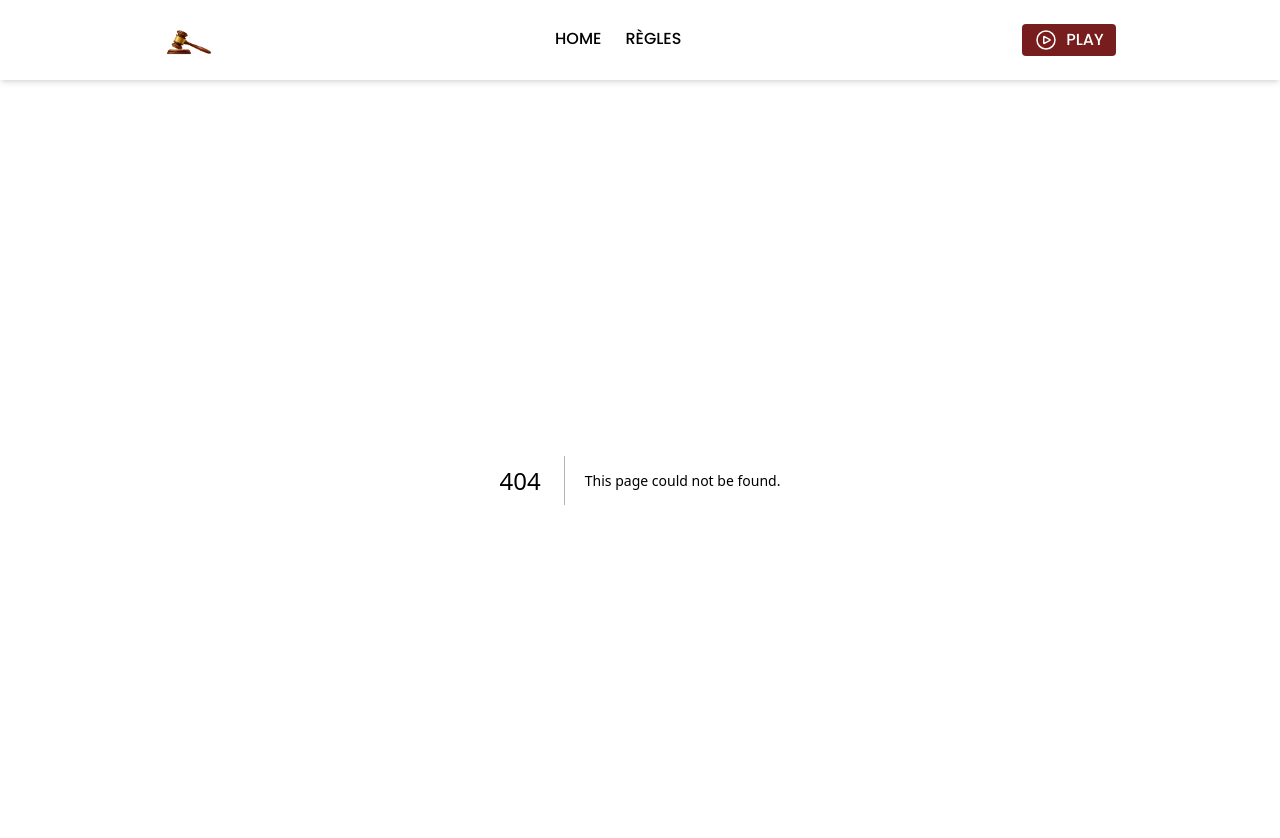
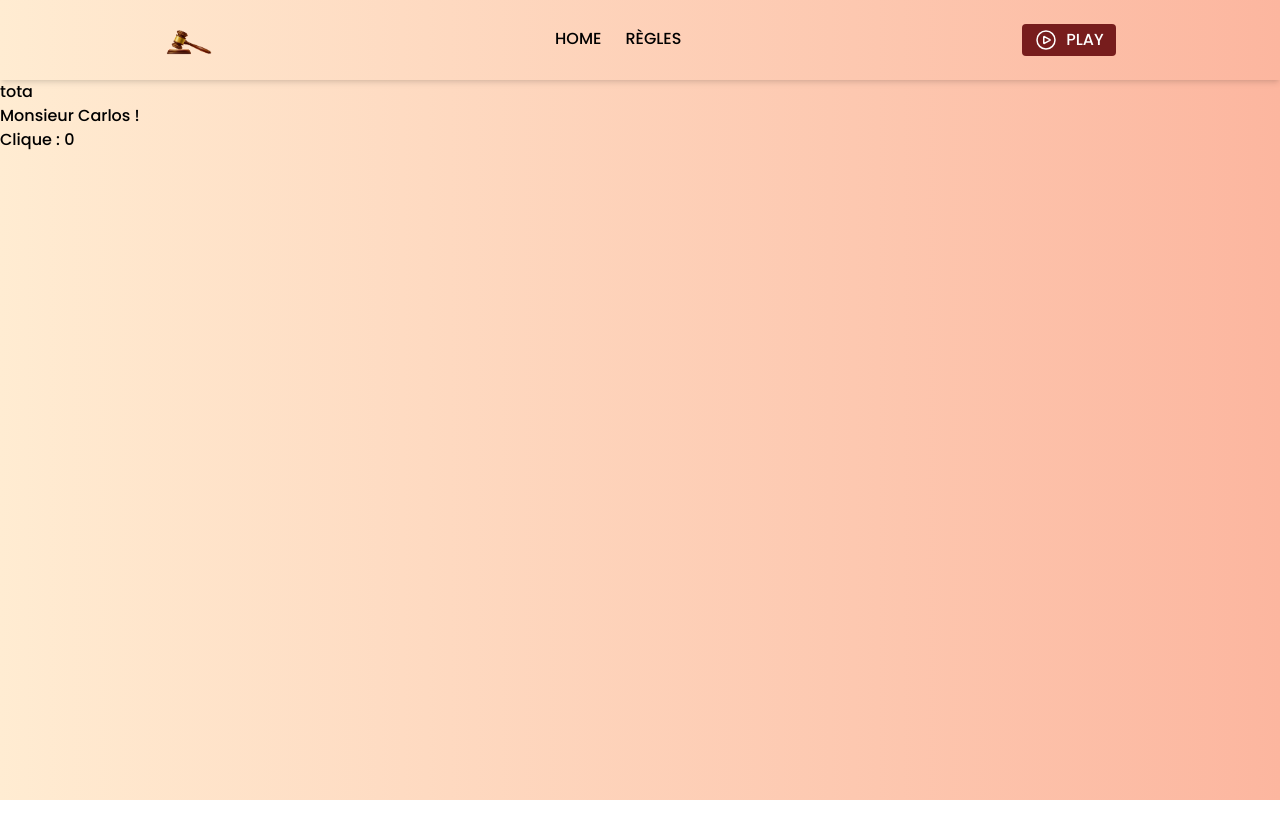
Before and after one commit to loic-lgm/the-biggest, a Next.js app: page /leaderboard in a window 1280 px wide. Before the commit this address had no page. Shown: the top 838 px of the page. After the commit the page ends 800 px from the top, so only its background shows below. Built offline with nearby package versions, Linux system fonts and the light colour scheme.

Commit message:
1st step

```diff
--- /dev/null
+++ b/app/leaderboard/page.js
@@ -0,0 +1,29 @@
+"use client"
+import Button from "@/components/button"
+import { useState } from "react"
+
+export default function Leaderboard() {
+	// Variables
+	let surname = "tota"
+	let buttonTextLeader = "Monsieur Carlos !"
+	// let counter = 0
+
+	// Hook d'etat
+	const [counter, setCounter] = useState(0)
+
+	// Event listener
+	function handleButtonClickleader(e) {
+		// counter++
+		setCounter(counter + 1)
+		console.log(counter)
+	}
+
+	return (
+		<>
+			<div className="carlos">{surname}</div>
+			{/* <Button buttonText={buttonTextLeader} handleButtonClick={handleButtonClickleader} /> */}
+			<div onClick={handleButtonClickleader}>{buttonTextLeader} </div>
+			<div>Clique :  {counter}</div>
+		</>
+	)
+}
--- /dev/null
+++ b/components/button.js
@@ -0,0 +1,5 @@
+export default function Button({buttonText, handleButtonClick}) {
+    return (
+        <button onClick={handleButtonClick}>{buttonText}</button>
+    )
+}
```
